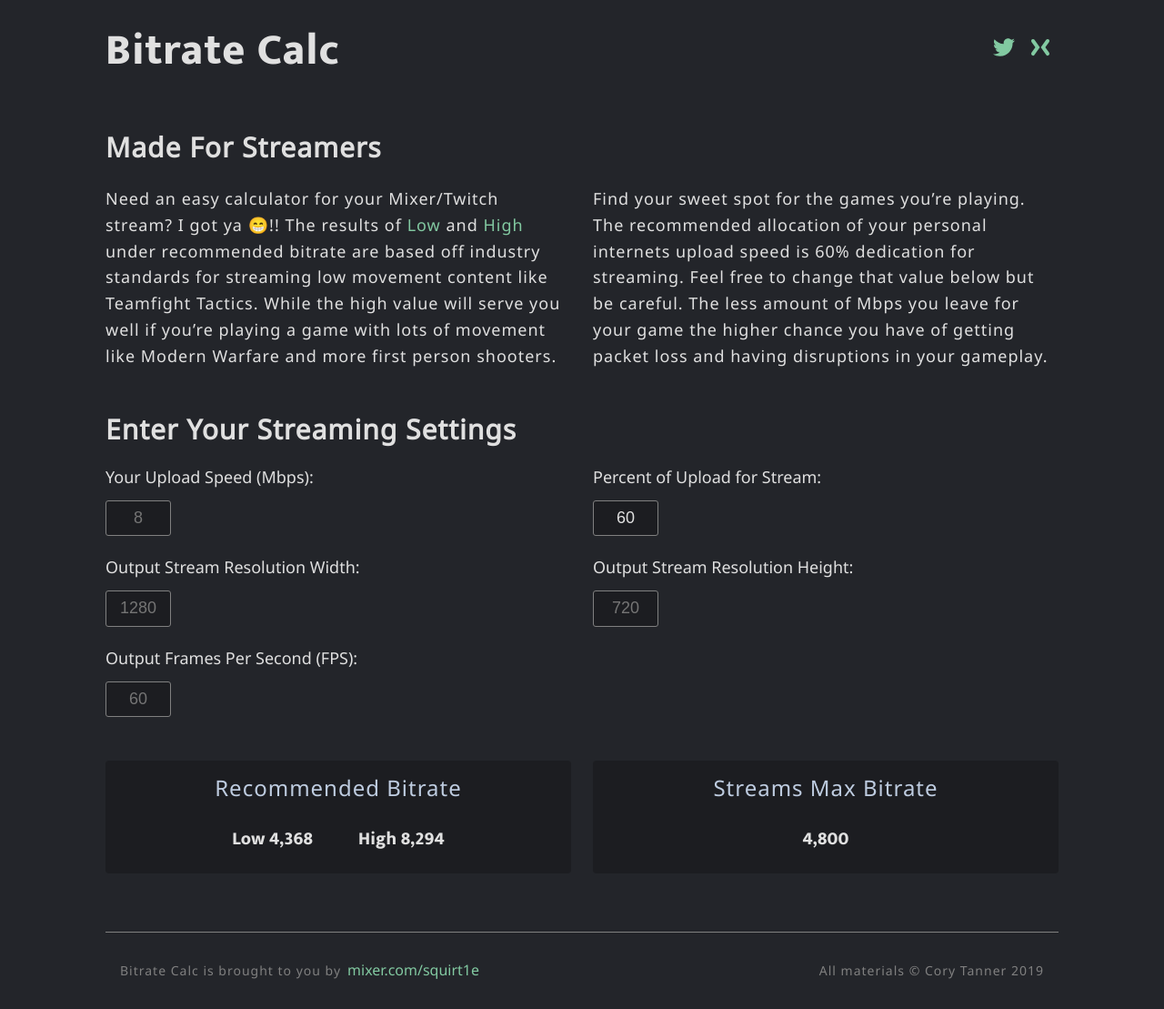
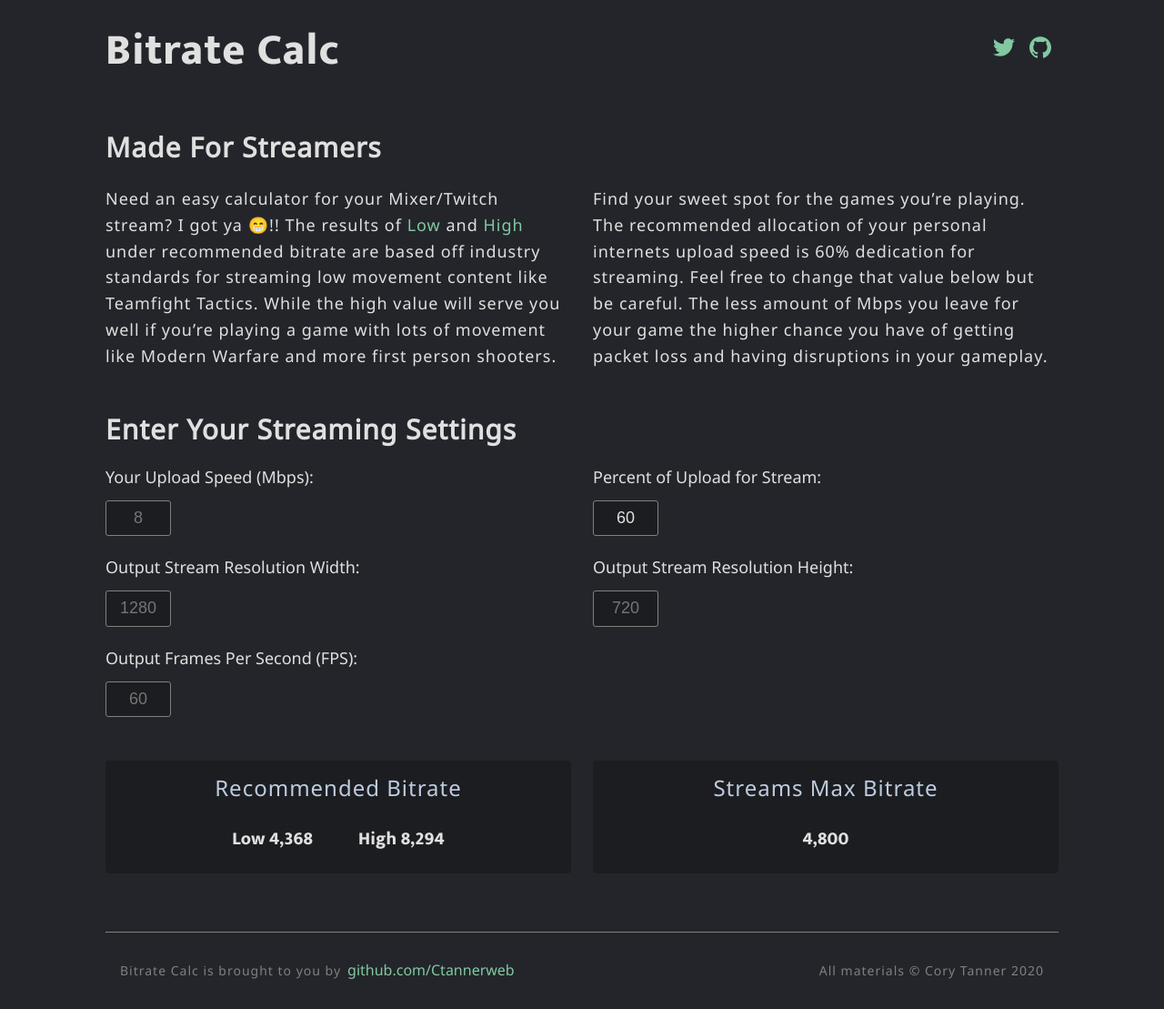
Before and after one commit to cory-tanner/bitratecalc, a React app: page / in a window 1280 px wide. Shown: the whole page at 91% size. Built offline with nearby package versions, Linux system fonts and the light colour scheme.

Commit message:
Optimize Calculator (#14)

```diff
--- a/public/index.html
+++ b/public/index.html
@@ -12,6 +12,7 @@
     <link rel="icon" type="image/png" sizes="16x16" href="/favicon-16x16.png">
     <link rel="mask-icon" href="/safari-pinned-tab.svg" color="#153731">
     <link rel="manifest" href="%PUBLIC_URL%/manifest.json" />
+    <link rel='manifest' href='/manifest.webmanifest'>
     <link href="https://fonts.googleapis.com/css?family=Mukta:600,800|Noto+Sans&display=swap" rel="stylesheet">
     <title>Bitrate Calculator</title>
   </head>
--- a/src/components/footer.js
+++ b/src/components/footer.js
@@ -3,8 +3,8 @@
 const Footer = () => (
   <footer className="footer">
     <h2 className="t-footer footer__heading">Bitrate Calc is brought to you by</h2>
-    <a href="https://mixer.com/squirt1e" className="t-link footer__link">mixer.com/squirt1e</a>
-    <p className="t-footer footer__copy">All materials © Cory Tanner 2019</p>
+    <a href="https://github.com/Ctannerweb" className="t-link footer__link">github.com/Ctannerweb</a>
+    <p className="t-footer footer__copy">All materials © Cory Tanner 2020</p>
   </footer>
 )
 
--- a/src/components/modules/SVGIcon.js
+++ b/src/components/modules/SVGIcon.js
@@ -13,9 +13,9 @@
       return (
         <title>Twitter icon</title>
       );
-    case "mixer":
+    case "github":
       return (
-        <title>Mixer icon</title>
+        <title>Github icon</title>
       );
     default:
       return <title />;
@@ -31,11 +31,11 @@
         d="M23.954 4.569c-.885.389-1.83.654-2.825.775 1.014-.611 1.794-1.574 2.163-2.723-.951.555-2.005.959-3.127 1.184-.896-.959-2.173-1.559-3.591-1.559-2.717 0-4.92 2.203-4.92 4.917 0 .39.045.765.127 1.124C7.691 8.094 4.066 6.13 1.64 3.161c-.427.722-.666 1.561-.666 2.475 0 1.71.87 3.213 2.188 4.096-.807-.026-1.566-.248-2.228-.616v.061c0 2.385 1.693 4.374 3.946 4.827-.413.111-.849.171-1.296.171-.314 0-.615-.03-.916-.086.631 1.953 2.445 3.377 4.604 3.417-1.68 1.319-3.809 2.105-6.102 2.105-.39 0-.779-.023-1.17-.067 2.189 1.394 4.768 2.209 7.557 2.209 9.054 0 13.999-7.496 13.999-13.986 0-.209 0-.42-.015-.63.961-.689 1.8-1.56 2.46-2.548l-.047-.02z"
         />
       );
-    case "mixer":
+    case "github":
       return (
         <path
         {...props}
-        d="M 20.027344 2.9765625 A 2.0002 2.0002 0 0 0 18.373047 3.8378906 L 12.542969 12 L 18.373047 20.162109 A 2.0002 2.0002 0 1 0 21.626953 17.837891 L 17.457031 12 L 21.626953 6.1621094 A 2.0002 2.0002 0 0 0 20.027344 2.9765625 z M 3.9121094 2.9785156 A 2.0002 2.0002 0 0 0 2.3730469 6.1621094 L 6.5429688 12 L 2.3730469 17.837891 A 2.0002 2.0002 0 1 0 5.6269531 20.162109 L 11.457031 12 L 5.6269531 3.8378906 A 2.0002 2.0002 0 0 0 3.9121094 2.9785156 z"
+        d="M12 .297c-6.63 0-12 5.373-12 12 0 5.303 3.438 9.8 8.205 11.385.6.113.82-.258.82-.577 0-.285-.01-1.04-.015-2.04-3.338.724-4.042-1.61-4.042-1.61C4.422 18.07 3.633 17.7 3.633 17.7c-1.087-.744.084-.729.084-.729 1.205.084 1.838 1.236 1.838 1.236 1.07 1.835 2.809 1.305 3.495.998.108-.776.417-1.305.76-1.605-2.665-.3-5.466-1.332-5.466-5.93 0-1.31.465-2.38 1.235-3.22-.135-.303-.54-1.523.105-3.176 0 0 1.005-.322 3.3 1.23.96-.267 1.98-.399 3-.405 1.02.006 2.04.138 3 .405 2.28-1.552 3.285-1.23 3.285-1.23.645 1.653.24 2.873.12 3.176.765.84 1.23 1.91 1.23 3.22 0 4.61-2.805 5.625-5.475 5.92.42.36.81 1.096.81 2.22 0 1.606-.015 2.896-.015 3.286 0 .315.21.69.825.57C20.565 22.092 24 17.592 24 12.297c0-6.627-5.373-12-12-12"
         />
       );
     default:
--- a/src/components/modules/calculator.js
+++ b/src/components/modules/calculator.js
@@ -1,8 +1,5 @@
 import React, { Component } from 'react';
-
-function numberWithCommas(x) {
-  return x.toString().replace(/\B(?=(\d{3})+(?!\d))/g, ",");
-}
+import { numberWithCommas } from '../utility/numberWithCommas';
 
 function bitrateCalcLow(userFPS, userResolutionW, userResolutionH) {
   const PPS = ((userResolutionW * userResolutionH) * userFPS);
@@ -46,7 +43,6 @@
   }
 
   render() {
-    //const valueFilled = handleValue(this.state.value);
     return (
       <div className="calculator grid">
         <div className="grid__item" data-grid-medium="6">
@@ -98,7 +94,7 @@
             data-has-value={this.state.userResolutionH ? true : false} />
         </div>
 
-        <div className="grid__item" data-grid-medium="8">
+        <div className="grid__item">
           <label className="t-label calculator__label" htmlFor="userFPS">Output Frames Per Second (FPS):</label>
           <input
             name="userFPS"
--- a/src/components/modules/intro.js
+++ b/src/components/modules/intro.js
@@ -1,6 +1,5 @@
 import React from 'react';
 
-// Stateless React Component
 const Intro = () => (
   <section className="section grid">
     <h3 className="t-section-heading grid__item section__heading">Made For Streamers</h3>
--- a/src/components/modules/socials.js
+++ b/src/components/modules/socials.js
@@ -3,12 +3,12 @@
 
 const Socials = () => (
   <nav className="socials">
-    <a className="socials__link" href="https://twitter.com/squirt11e" aria-label="Cory Tanner’s Twitter">
+    <a className="socials__link" href="https://twitter.com/ctannerweb" aria-label="Cory Tanner’s Twitter">
       <SVGIcon name="twitter" className="socials__social" />
     </a>
 
-    <a className="socials__link" href="https://mixer.com/squirt1e" aria-label="Cory Tanner’s Mixer">
-      <SVGIcon name="mixer" className="socials__social" />
+    <a className="socials__link" href="https://github.com/ctannerweb" aria-label="Cory Tanner’s Github">
+      <SVGIcon name="github" className="socials__social" />
     </a>
   </nav>
 )
--- /dev/null
+++ b/src/components/utility/numberWithCommas.js
@@ -0,0 +1,3 @@
+export function numberWithCommas(x) {
+  return x.toString().replace(/\B(?=(\d{3})+(?!\d))/g, ",");
+};
--- a/src/styles/grid.css
+++ b/src/styles/grid.css
@@ -117,7 +117,7 @@
       grid-column-end: span 6;
     }
     &[data-grid-large="7"] {
-      grid-column-end: 7;
+      grid-column-end: span 7;
     }
     &[data-grid-large="8"] {
       grid-column-end: span 8;
--- a/src/styles/typography.css
+++ b/src/styles/typography.css
@@ -51,6 +51,10 @@
   font-size: var(--type-scale-18);
   letter-spacing: .0625rem;
   line-height: 1.6;
+
+  @media (max-width: 599px) {
+    font-size: var(--type-scale-16);
+  }
 }
 
 .t-bitrate {
```
Also changed, not shown: public/manifest.json, public/manifest.webmanifest (added).
